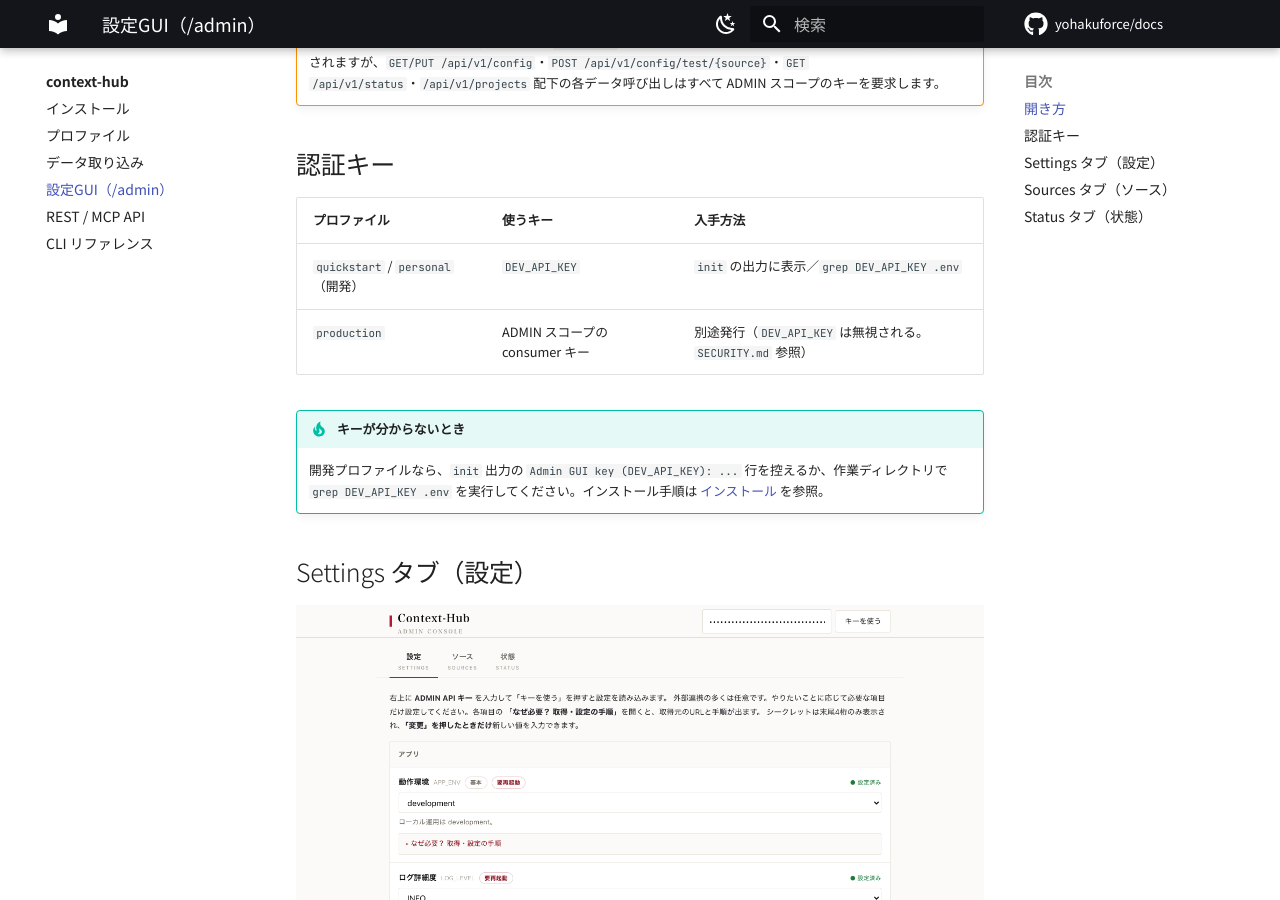
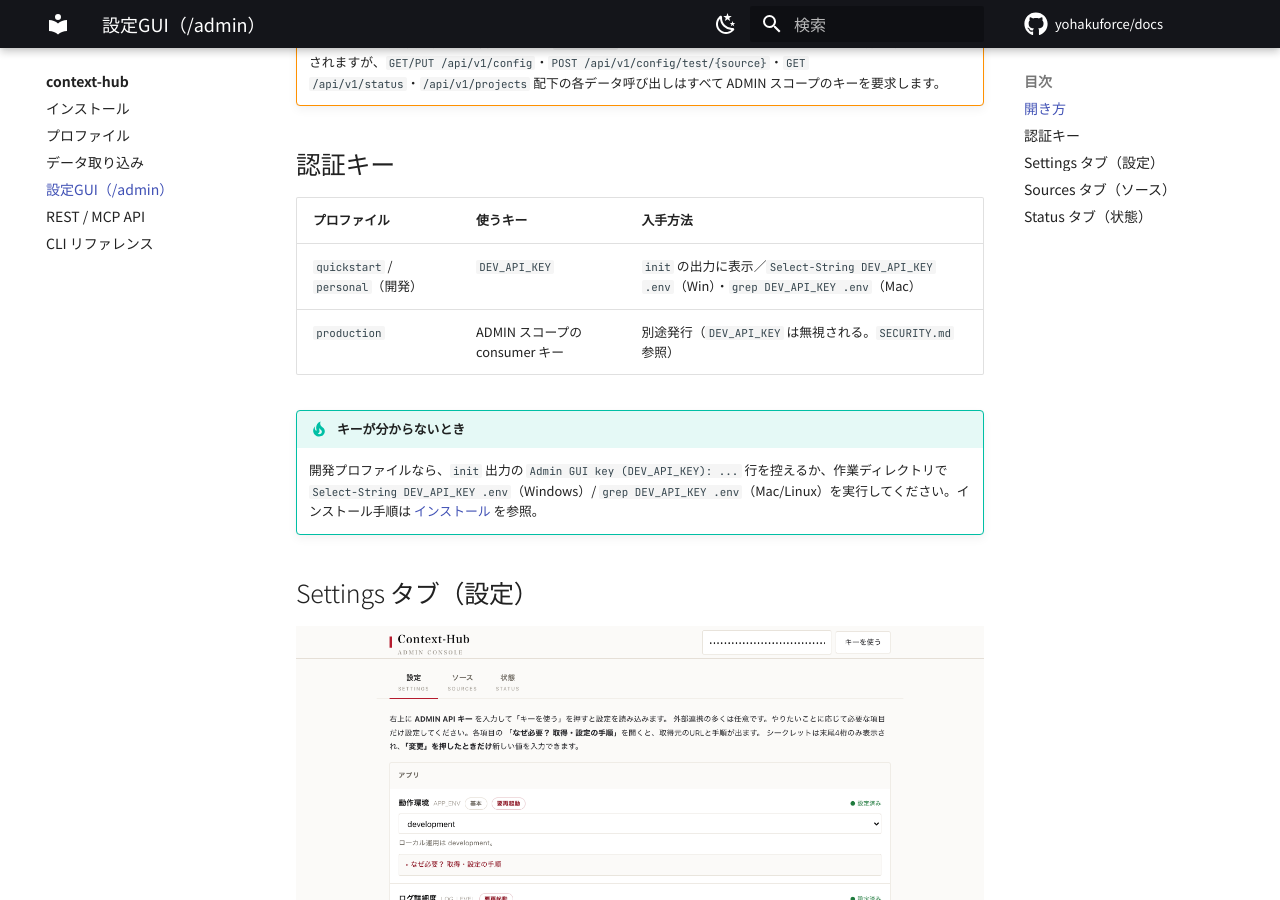
Before and after one commit to yohakuforce/docs, an MkDocs documentation site: the page built from docs/context-hub/admin-gui.md, in a window 1280 px wide and 900 px high, scrolled down 675 px. Built offline with MkDocs 1.6.1 and Material for MkDocs 9.7.7, drawn with Linux system fonts in a browser that asks for light colours; comment, search, counter and statistics services are not loaded.

Commit message:
docs: 全ページのOSコマンドを Windows プライマリに統一（Mac/Linux 併記）
DEV_API_KEY 検索を Select-String（Win）/ grep（Mac）に統一、.env コピーを copy 先頭に、
inbox の ~/ パスに Windows 絶対パスの注記を追加。プレイブックの方針と全ページで整合。

```diff
--- a/docs/context-hub/admin-gui.md
+++ b/docs/context-hub/admin-gui.md
@@ -21,11 +21,11 @@ open http://127.0.0.1:8000/admin
 
 | プロファイル | 使うキー | 入手方法 |
 |---|---|---|
-| `quickstart` / `personal`（開発） | `DEV_API_KEY` | `init` の出力に表示／`grep DEV_API_KEY .env` |
+| `quickstart` / `personal`（開発） | `DEV_API_KEY` | `init` の出力に表示／`Select-String DEV_API_KEY .env`（Win）・`grep DEV_API_KEY .env`（Mac） |
 | `production` | ADMIN スコープの consumer キー | 別途発行（`DEV_API_KEY` は無視される。`SECURITY.md` 参照） |
 
 !!! tip "キーが分からないとき"
-    開発プロファイルなら、`init` 出力の `Admin GUI key (DEV_API_KEY): ...` 行を控えるか、作業ディレクトリで `grep DEV_API_KEY .env` を実行してください。インストール手順は [インストール](install.md) を参照。
+    開発プロファイルなら、`init` 出力の `Admin GUI key (DEV_API_KEY): ...` 行を控えるか、作業ディレクトリで `Select-String DEV_API_KEY .env`（Windows）/ `grep DEV_API_KEY .env`（Mac/Linux）を実行してください。インストール手順は [インストール](install.md) を参照。
 
 ## Settings タブ（設定）
 
```
Also changed, not shown: docs/ai-project-manager/deploy.md (+2 -2 lines), docs/context-hub/ingest.md (+3 -0 lines), docs/context-hub/install.md (+1 -1 lines).
